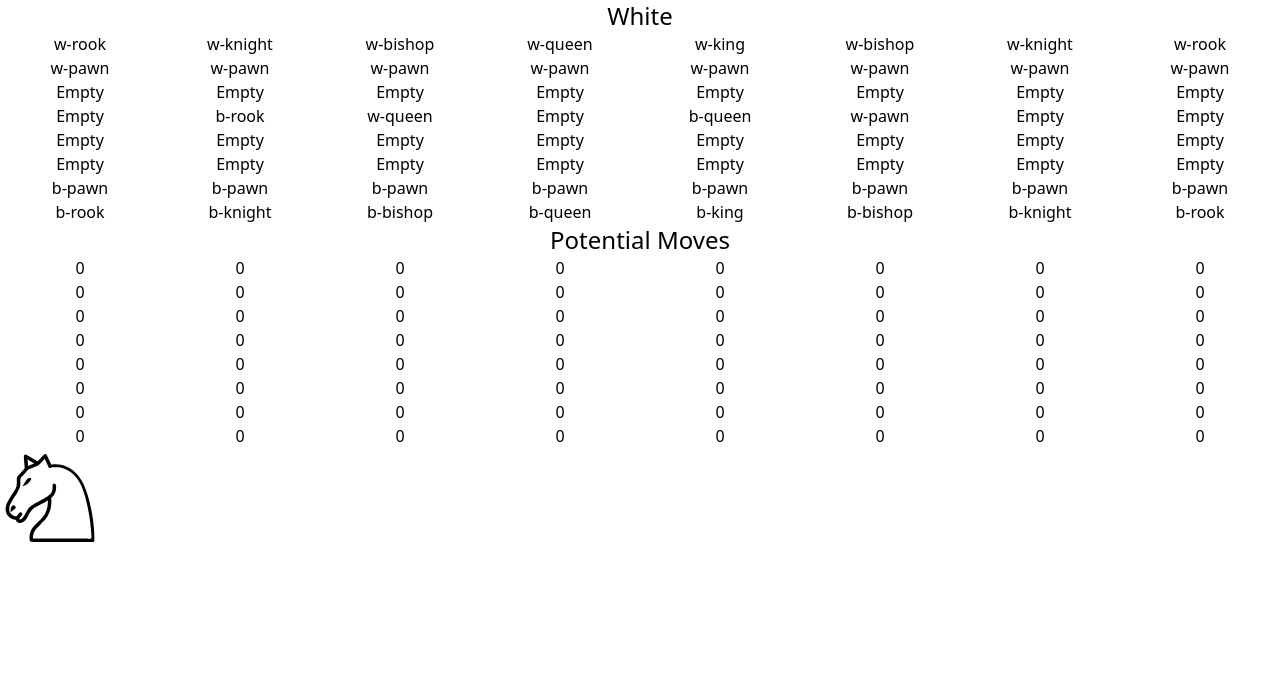
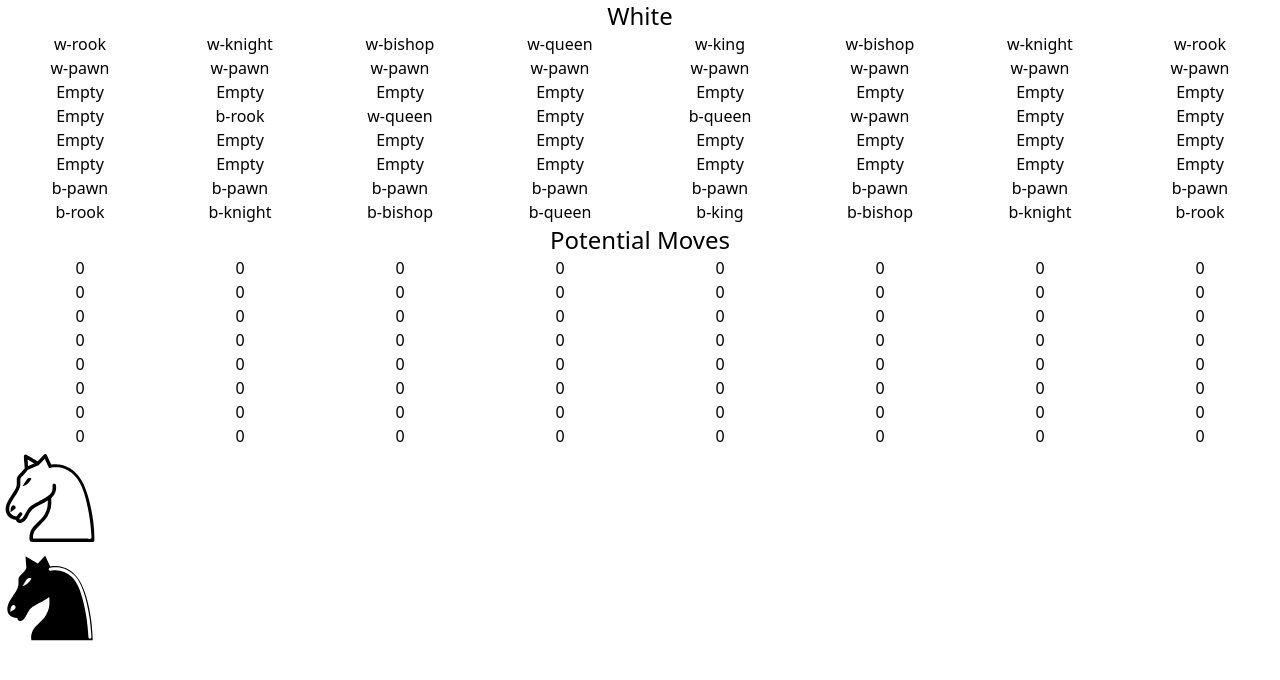
Before and after one commit to JihengNie/chess, a Next.js app in the folder chess/: page / in a window 1280 px wide. Shown: the top 680 px of the page. Built offline with nearby package versions, Linux system fonts and the light colour scheme.

Commit message:
Updated imgurl to be an array

```diff
--- a/chess/pages/components/pieces/knight.tsx
+++ b/chess/pages/components/pieces/knight.tsx
@@ -3,15 +3,19 @@ import Image from "next/image"
 
 interface KnightProps {
   color: string,
-  imgUrl: string,
   board: string[][],
   position: number[]
+}
+
+interface imgUrls {
+  [key:string]:string
 }
 
 type KnightState = {
   hasMoved: boolean,
   selected?: boolean,
   potentialSpaces: (number[] | null)[],
+  imgUrls: imgUrls,
 
 }
 
@@ -21,7 +25,8 @@ class Knight extends Component<KnightProps, KnightState> {
     this.state = {
       hasMoved: false,
       selected: false,
-      potentialSpaces: [[]]
+      potentialSpaces: [[]],
+      imgUrls: { 'black': '/imgs/b-knight.svg', 'white': '/imgs/w-knight.svg'}
     }
     this.handleSelected = this.handleSelected.bind(this)
   }
@@ -62,12 +67,15 @@ class Knight extends Component<KnightProps, KnightState> {
   }
 
   render() {
-    const {color, imgUrl} = this.props
+    const {color} = this.props
+    console.log('type of color', typeof color)
+    const {imgUrls} = this.state
     console.log('states:',this.state)
+    console.log("imgUrls['color']", imgUrls[color])
     console.log('props:', this.props)
     return (
       <div onClick={this.handleSelected}>
-        <Image src={imgUrl} alt={`${color}-Knight`} width={100} height={100}/>
+        <Image src={imgUrls[color]} alt={`${color}-Knight`} width={100} height={100}/>
     </div>
   )
 }
--- a/chess/pages/index.tsx
+++ b/chess/pages/index.tsx
@@ -12,7 +12,8 @@ export default function Home() {
       </Head>
 
       <Board turn='White'/>
-      <Knight color='white' imgUrl='/imgs/w-knight.svg' board={createNewArrayOfBoard()} position={[7,1]}/>
+      <Knight color='white' board={createNewArrayOfBoard()} position={[7,1]}/>
+      <Knight color='black' board={createNewArrayOfBoard()} position={[7, 1]} />
     </div>
 
   )
```
